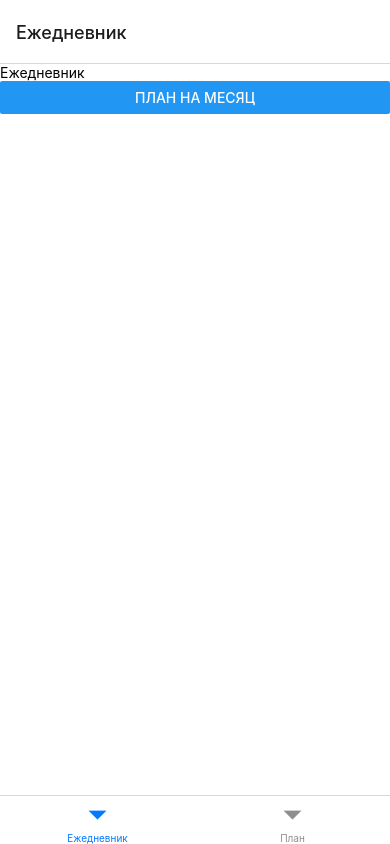
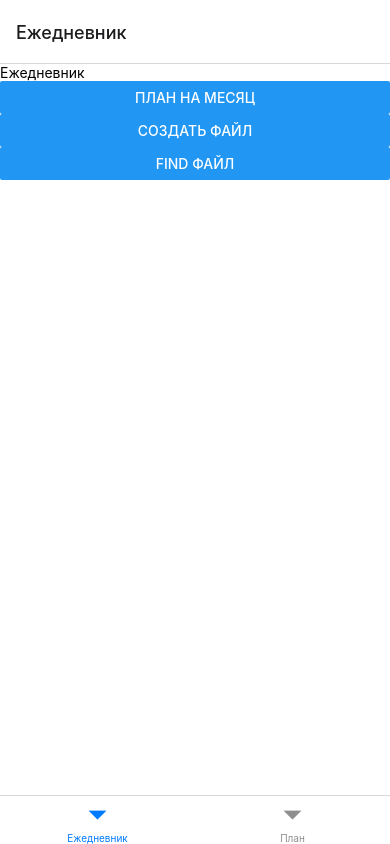
Before and after one commit to Smarrti/diary, a React Native app: screen /tab.diary in a window 390 px wide. Built offline with nearby package versions, Linux system fonts and the light colour scheme.

Commit message:
react fs

```diff
--- a/package.json
+++ b/package.json
@@ -18,6 +18,7 @@
     "mobx-react-lite": "^4.0.5",
     "react": "18.2.0",
     "react-native": "0.72.6",
+    "react-native-fs": "^2.20.0",
     "react-native-gesture-handler": "^2.14.0",
     "react-native-reanimated": "^3.5.4",
     "react-native-safe-area-context": "^4.7.4",
--- a/src/screens/diary/index.tsx
+++ b/src/screens/diary/index.tsx
@@ -5,6 +5,8 @@ import {Routes} from '../../navigation/routes';
 import {useNavigation} from '@react-navigation/native';
 import {NativeStackNavigationProp} from '@react-navigation/native-stack';
 import {DiaryNavigatorType} from '../../navigation/navigationTypes';
+import RNFS from 'react-native-fs';
+import {defaultColors} from '../../styles/colors';
 
 export const DiaryScreen: FC = () => {
   const navigation =
@@ -14,11 +16,51 @@ export const DiaryScreen: FC = () => {
     navigation.push(Routes.MonthlyPlan);
   };
 
+  const createFile = () => {
+    console.log(RNFS.DocumentDirectoryPath);
+    const path = RNFS.DocumentDirectoryPath + '/test.json';
+
+    RNFS.writeFile(path, JSON.stringify(defaultColors), 'utf8')
+      .then(() => {
+        console.log('FILE WRITTEN!');
+      })
+      .catch(err => {
+        console.log(err.message);
+      });
+  };
+
+  const find = () => {
+    RNFS.readDir(RNFS.DocumentDirectoryPath) // On Android, use "RNFS.DocumentDirectoryPath" (MainBundlePath is not defined)
+      .then(result => {
+        console.log('GOT RESULT', result);
+
+        // stat the first file
+        return Promise.all([RNFS.stat(result[0].path), result[0].path]);
+      })
+      .then(statResult => {
+        if (statResult[0].isFile()) {
+          // if we have a file, read it
+          return RNFS.readFile(statResult[1], 'utf8');
+        }
+
+        return 'no file';
+      })
+      .then(contents => {
+        // log the file contents
+        console.log(contents);
+      })
+      .catch(err => {
+        console.log(err.message, err.code);
+      });
+  };
+
   return (
     <CommonScreenLayout>
       <ScrollView>
         <Text>Ежедневник</Text>
         <Button title="План на месяц" onPress={handleButton} />
+        <Button title="Создать файл" onPress={createFile} />
+        <Button title="Find файл" onPress={find} />
       </ScrollView>
     </CommonScreenLayout>
   );
```
Also changed, not shown: 6 other files (tests, documents, lock files or other folders).
